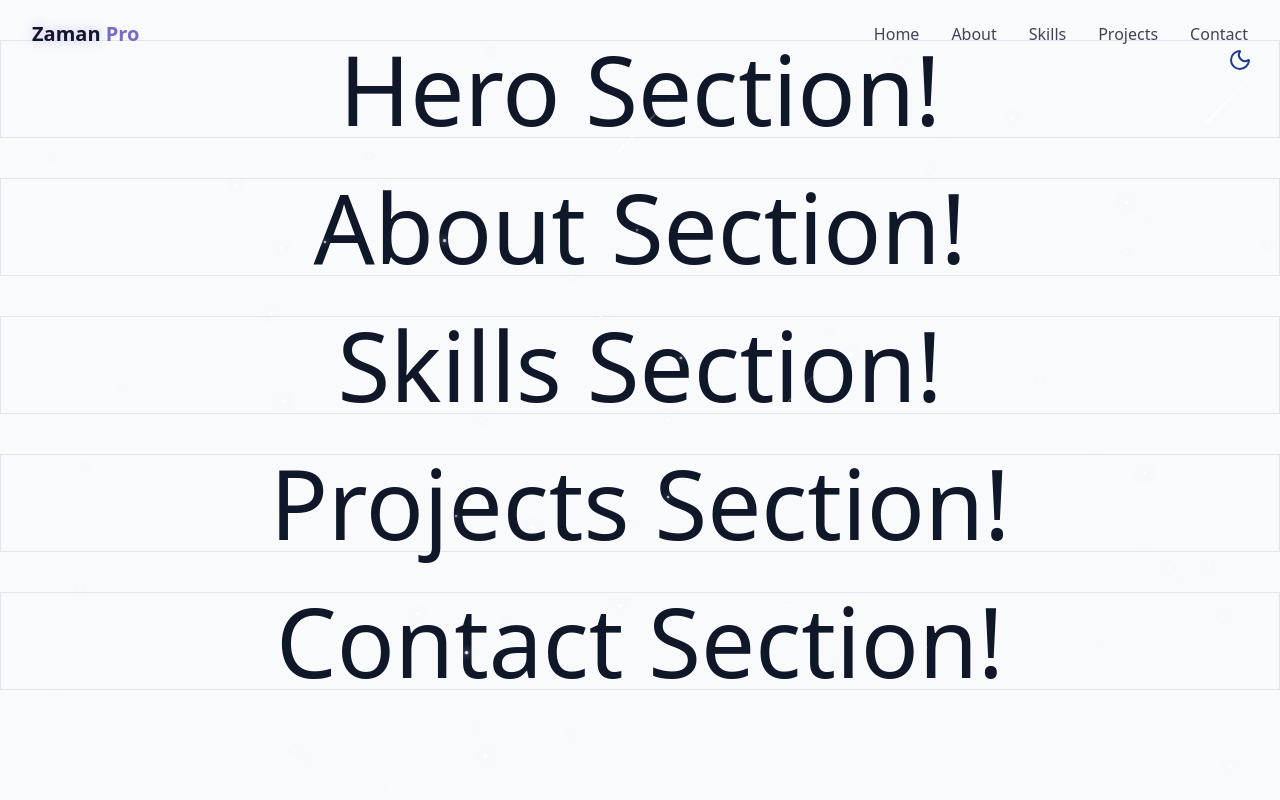
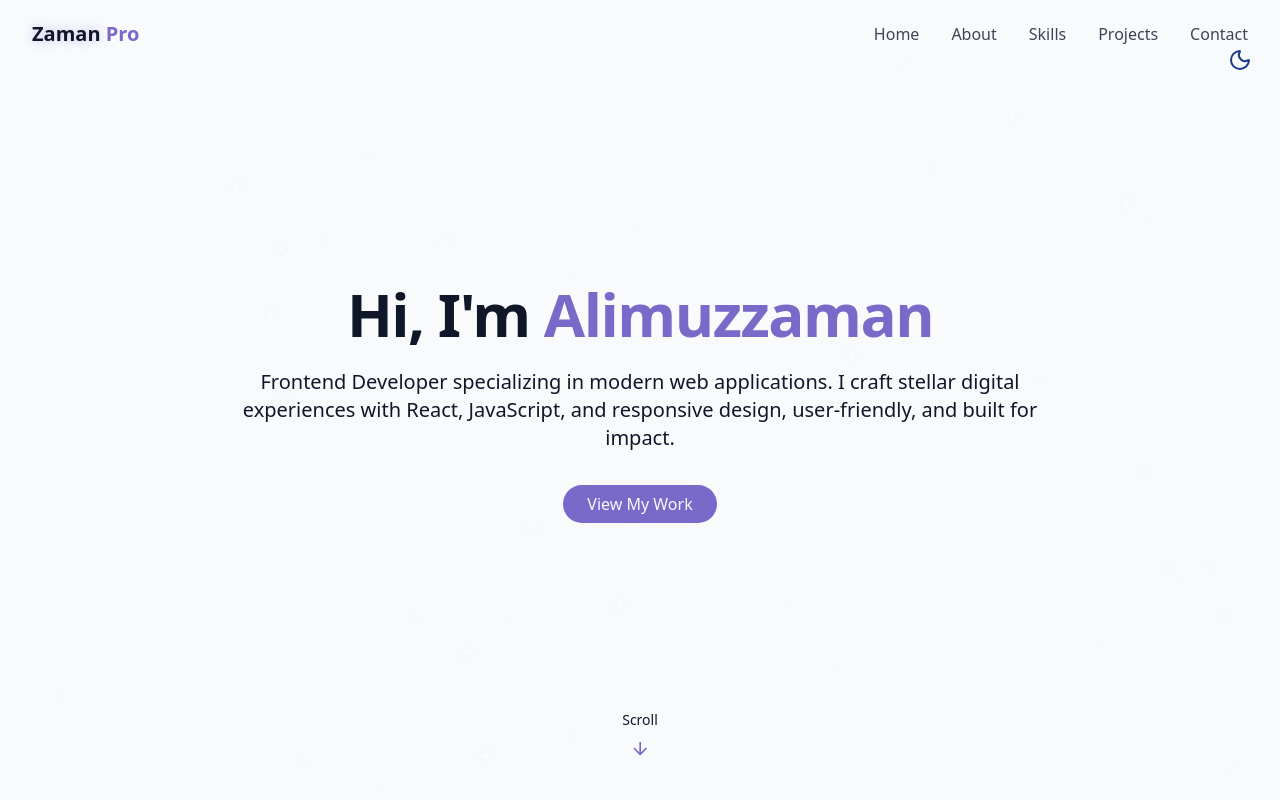
Before and after one commit to zaman-pro/my-portfolio, a React (Vite) app: page / in a window 1280 px wide. Shown: the top 800 px of the page. Built offline with nearby package versions, Linux system fonts and the light colour scheme.

Commit message:
add simple hero section without photo

```diff
--- a/src/components/Navbar/Navbar.jsx
+++ b/src/components/Navbar/Navbar.jsx
@@ -24,8 +24,9 @@ const Navbar = () => {
   return (
     <nav
       className={`
-    fixed w-full z-40 transition-all duration-300
-    ${isScrolled ? "py-3 bg-background/80 backdrop-blur-md shadow-xs" : "py-5"}
+    fixed w-full z-40 transition-all duration-300 ${
+      isScrolled ? "py-3 bg-background/80 backdrop-blur-md shadow-xs" : "py-5"
+    }
   `}
     >
       <div className="container flex items-center justify-between">
@@ -63,9 +64,7 @@ const Navbar = () => {
 
         <div
           className={`
-    fixed inset-0 bg-background/95 backdroup-blur-md z-40 flex flex-col items-center justify-center
-    transition-all duration-300 md:hidden
-    ${
+    fixed inset-0 bg-background/95 backdrop-blur-md z-40 flex flex-col items-center justify-center transition-all duration-300 md:hidden ${
       isMenuOpen
         ? "opacity-100 pointer-events-auto"
         : "opacity-0 pointer-events-none"
--- a/src/index.css
+++ b/src/index.css
@@ -1,3 +1,5 @@
+@import url("https://fonts.googleapis.com/css2?family=Montserrat:ital,wght@0,100..900;1,100..900&family=Orbitron:wght@400..900&display=swap");
+
 @import "tailwindcss";
 
 @theme {
@@ -208,4 +210,6 @@
   margin: 0 auto;
   padding: 0;
   text-align: center;
+  /* font-family: "Orbitron", sans-serif; */
+  /* font-family: "Montserrat", sans-serif; */
 }
--- a/src/pages/Home/Hero/Hero.jsx
+++ b/src/pages/Home/Hero/Hero.jsx
@@ -1,7 +1,48 @@
 import React from "react";
+import { ArrowDown } from "lucide-react";
 
 const Hero = () => {
-  return <div className="text-8xl text-center my-10 border">Hero Section!</div>;
+  return (
+    <section
+      id="hero"
+      className="relative min-h-screen flex flex-col items-center justify-center px-4"
+    >
+      <div className="container max-w-4xl mx-auto text-center z-10">
+        <div className="space-y-6">
+          <h1 className="text-4xl md:text-6xl font-bold tracking-tight">
+            <span className="opacity-0 animate-fade-in"> Hi, I'm</span>
+
+            <span className="text-primary opacity-0 animate-fade-in-delay-1">
+              {" "}
+              Alimuzzaman
+            </span>
+
+            {/* <span className="text-gradient ml-2 opacity-0 animate-fade-in-delay-2">
+              {" "}
+              Alimuzzaman
+            </span> */}
+          </h1>
+
+          <p className="text-lg md:text-xl text-muted-foreground max-2-2xl mx-auto opacity-0 animate-fade-in-delay-3">
+            Frontend Developer specializing in modern web applications. I craft
+            stellar digital experiences with React, JavaScript, and responsive
+            design, user-friendly, and built for impact.
+          </p>
+
+          <div className="pt-4 opacity-0 animate-fade-in-delay-4">
+            <a href="#projects" className="cosmic-button">
+              View My Work
+            </a>
+          </div>
+        </div>
+      </div>
+
+      <div className="absolute bottom-8 left-1/2 transform -translate-x-1/2 flex flex-col items-center animate-bounce">
+        <span className="text-sm text-muted-foreground mb-2"> Scroll </span>
+        <ArrowDown className="h-5 w-5 text-primary" />
+      </div>
+    </section>
+  );
 };
 
 export default Hero;
```
